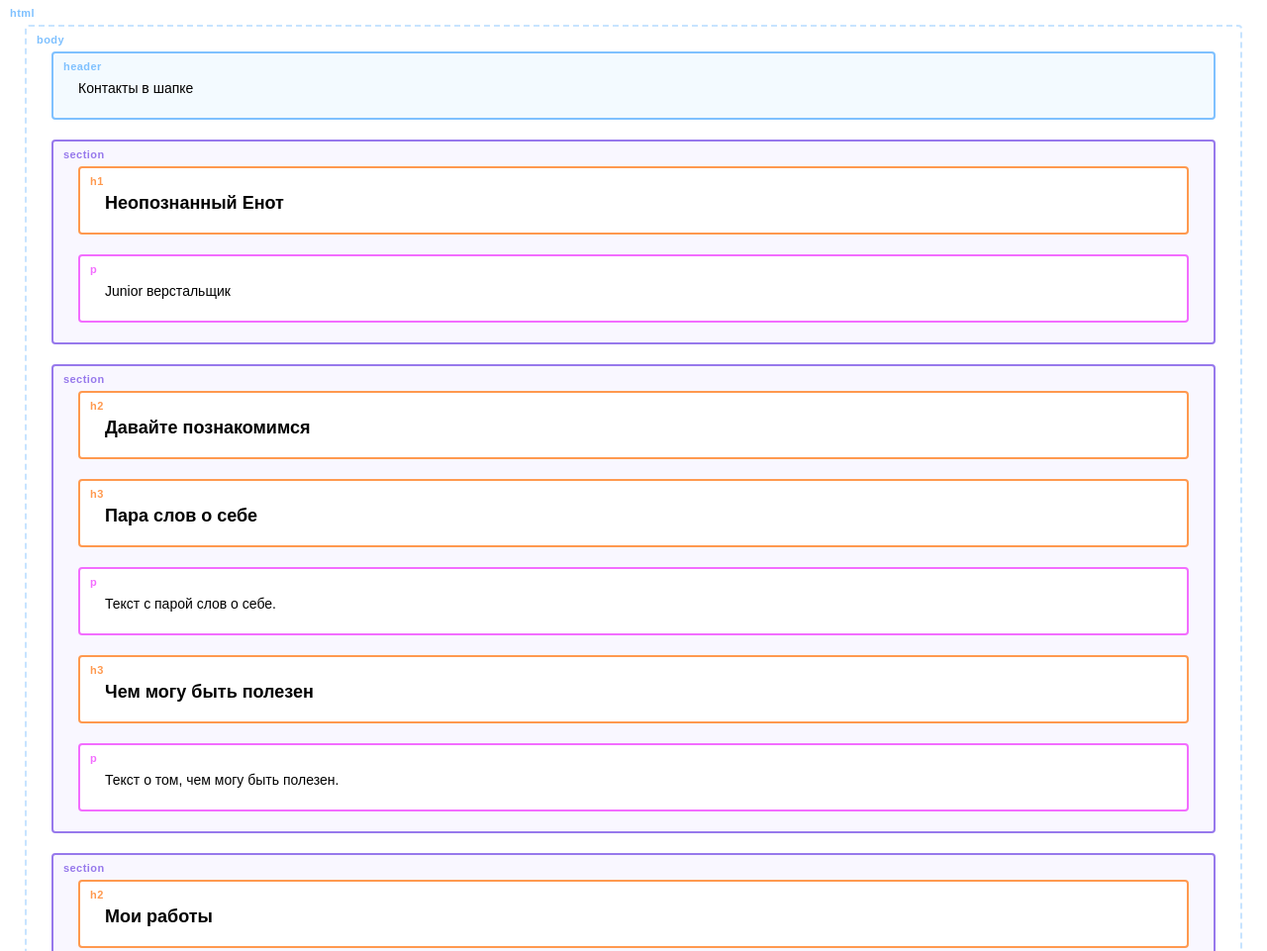
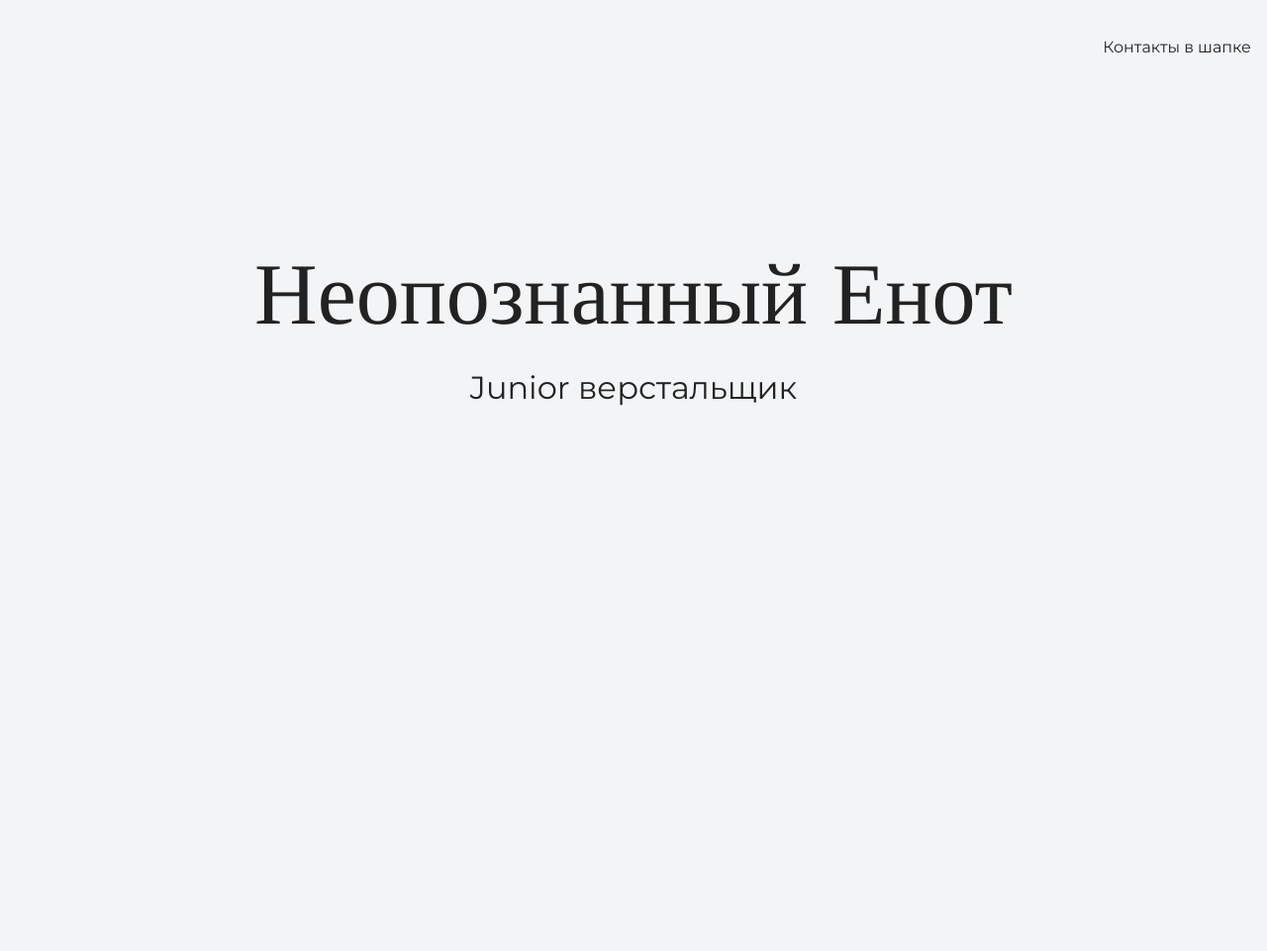
Before and after one commit to ElenaSFY/site-portfolio, a plain HTML site: page index.html in a window 1280 px wide. Shown: the top 961 px of the page at 99% size. Drawn offline with nearby package versions, Linux system fonts and the light colour scheme.

Commit message:
Вносит незначительные правки в index.html

```diff
--- a/index.html
+++ b/index.html
@@ -2,40 +2,44 @@
 <html lang="ru">
   <head>
     <meta charset="UTF-8">
-    <link rel="stylesheet" href="outlines.css">
+    <link rel="stylesheet" href="style.css">
+    <link href="https://fonts.googleapis.com/css?family=Montserrat:400,500,700|Old+Standard+TT&display=swap&subset=cyrillic" rel="stylesheet">
     <title>Портфолио Junior верстальщика</title>
   </head>
 
   <body>
     <header class="page-header">
-      Контакты в шапке
+      <div class="container">Контакты в шапке</div>
     </header>
 
     <section class="hero-image">
-      <h1 class="heading">Неопознанный Енот</h1>
+      <div class="container"><h1 class="heading">Неопознанный Енот</h1>
       <p>Junior верстальщик</p>
+      </div>
     </section>
 
     <section class="intro">
-      <h2 class="subheading">Давайте познакомимся</h2>
+      <div class="container"><h2 class="subheading">Давайте познакомимся</h2>
       <h3>Пара слов о себе</h3>
       <p>Текст с парой слов о себе.</p>
       <h3>Чем могу быть полезен</h3>
       <p>Текст о том, чем могу быть полезен.</p>
+      </div>
     </section>
 
     <section class="portfolio">
-      <h2 class="subheading">Мои работы</h2>
+      <div class="container"><h2 class="subheading">Мои работы</h2>
 
       <h3>Магазин товаров для дома</h3>
       <p>Мой первый сайт.</p>
 
       <h3>Блог начинающего верстальщика</h3>
       <p>Статический блог про обучение HTML и CSS.</p>
+      </div>
     </section>
 
     <footer class="page-footer">
-      Контакты в подвале
+      <div class="container">Контакты в подвале</div>
     </footer>
   </body>
 </html>
```
